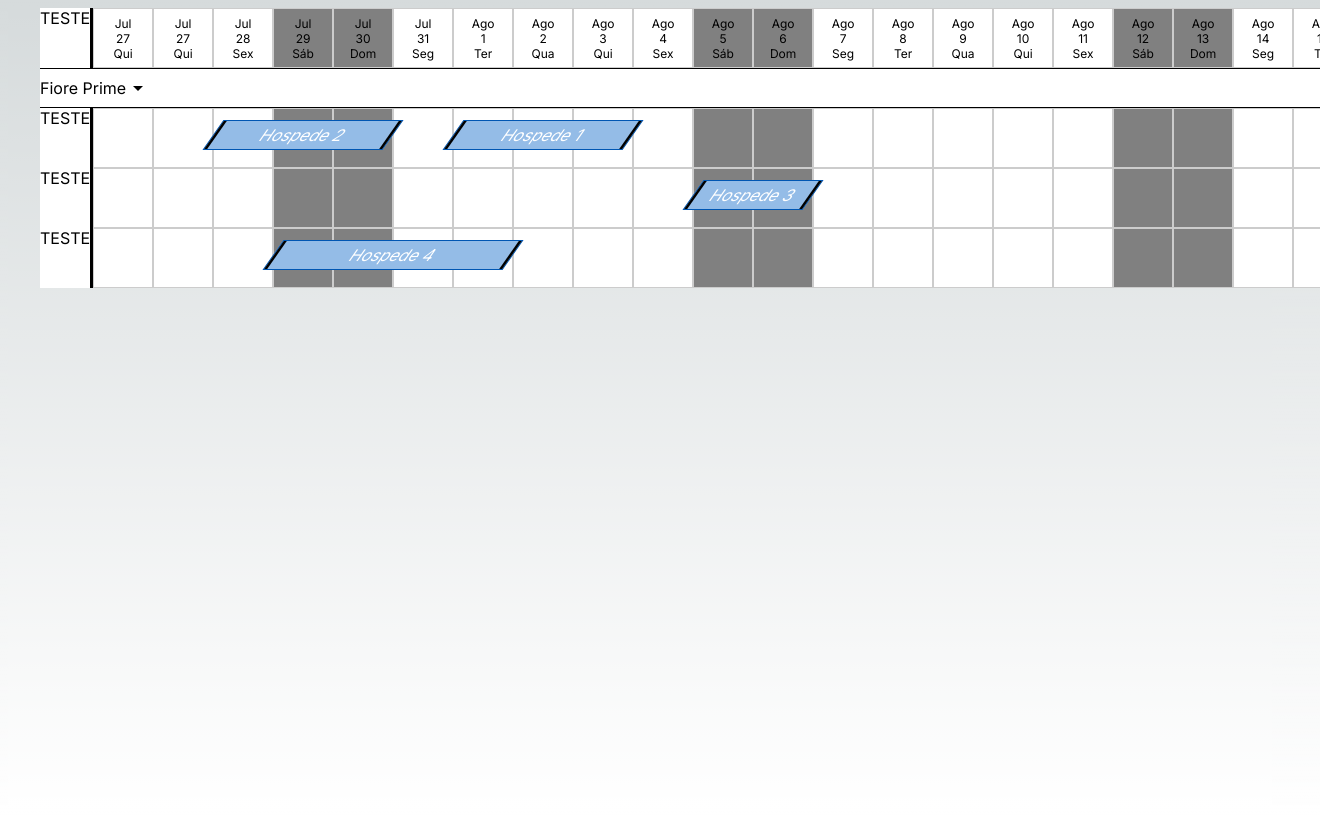
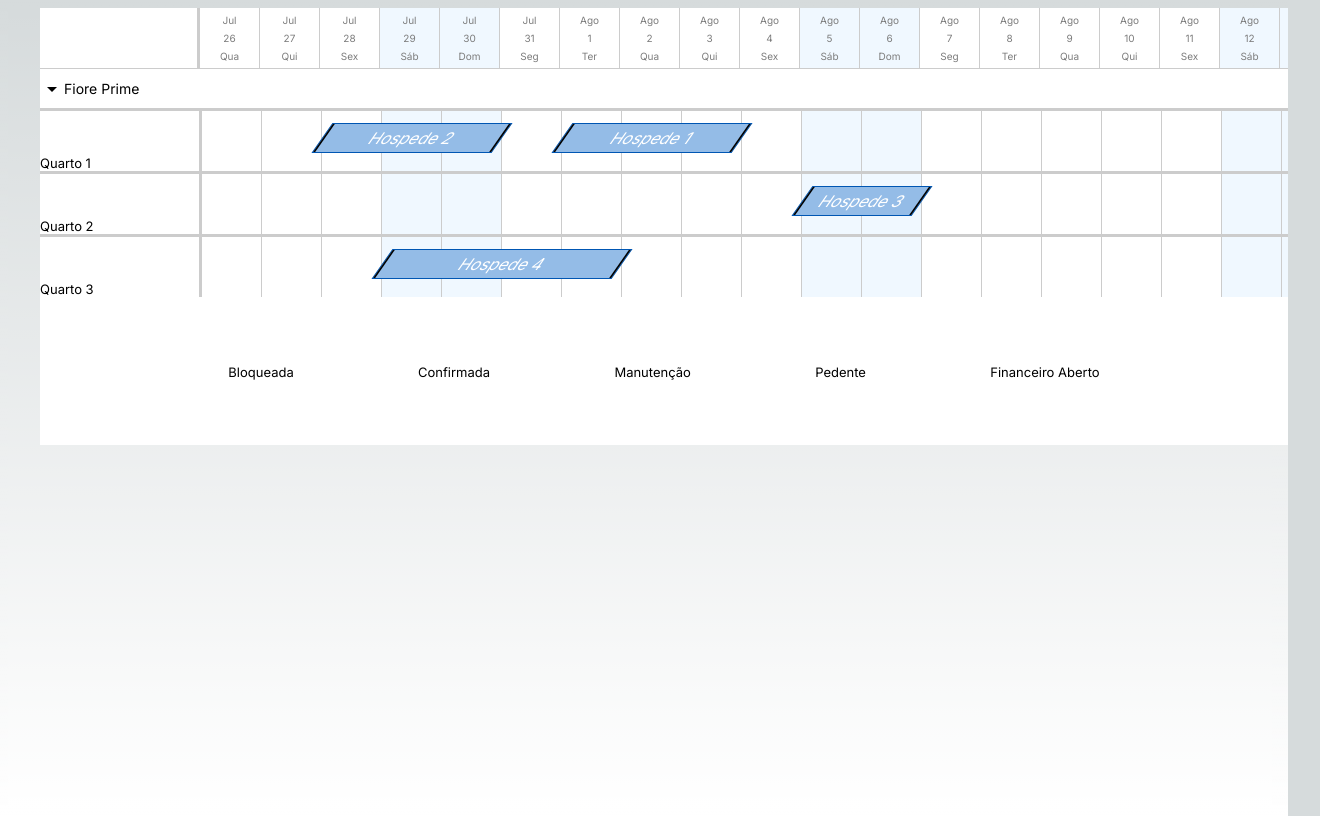
Before and after one commit to DiegoNobre0/Calendar-Componente-React.NextJS, a Next.js app: page / in a window 1280 px wide. Shown: the whole page, 1320 px wide, since content can reach past the window. Built offline with nearby package versions, Linux system fonts and the light colour scheme.

Commit message:
Ajustes para o deploy

```diff
--- a/src/app/page.module.css
+++ b/src/app/page.module.css
@@ -84,11 +84,12 @@
   height: 60px;
   display: flex;
   align-items: center;
-  justify-content: center;
-  border: 1px solid #ccc;
+  justify-content: space-evenly;
+  border-right: 1px solid #ccc;
   flex-direction: column;
   overflow: auto;
-  font-size: 12px;
+  font-size: 10px;
+  color: #7c7c7c;
 }
 
 .guest {
@@ -103,6 +104,10 @@
   border: 1px solid #0056b3;
   transform: skewX(-35deg);
   z-index: 10;
+}
+
+.drag-over {
+  border: 4px dotted green;
 }
 
 /* .guest:hover{
--- a/src/app/page.tsx
+++ b/src/app/page.tsx
@@ -26,8 +26,8 @@ export default function Home() {
       IdImovel: 1,
       NomeHotel: "Fiore Prime",
       IdHotel: 1,
-      CheckIn: "2023-08-01",
-      CheckOut: "2023-08-03"
+      CheckIn: "2023-08-01T12:00:00",
+      CheckOut: "2023-08-03T12:00:00"
     },
 
     {
@@ -36,8 +36,8 @@ export default function Home() {
       IdImovel: 1,
       NomeHotel: "Fiore Prime",
       IdHotel: 1,
-      CheckIn: "2023-07-28",
-      CheckOut: "2023-07-30"
+      CheckIn: "2023-07-28T12:00:00",
+      CheckOut: "2023-07-30T12:00:00"
     },
 
     {
@@ -46,8 +46,8 @@ export default function Home() {
       IdImovel: 2,
       NomeHotel: "Fiore Prime",
       IdHotel: 1,
-      CheckIn: "2023-08-05",
-      CheckOut: "2023-08-06"
+      CheckIn: "2023-08-05T12:00:00",
+      CheckOut: "2023-08-06T12:00:00"
     },
 
     {
@@ -56,8 +56,8 @@ export default function Home() {
       IdImovel: 3,
       NomeHotel: "Fiore Prime",
       IdHotel: 1,
-      CheckIn: "2023-07-29",
-      CheckOut: "2023-08-01"
+      CheckIn: "2023-07-29T12:00:00",
+      CheckOut: "2023-08-01T12:00:00"
     }
   ]);
 
@@ -91,8 +91,8 @@ export default function Home() {
 
   const groupedReservationsList = Object.values(reservationsByBedrooms);
 
-  const dataInicio: any = new Date('2023-07-26');
-  const dataFim: any = new Date('2023-08-30');
+  const dataInicio: any = new Date('2023-07-26T12:00:00');
+  const dataFim: any = new Date('2023-08-30T12:00:00');
 
   const mesesAbreviados = ['Jan', 'Fev', 'Mar', 'Abr', 'Mai', 'Jun', 'Jul', 'Ago', 'Set', 'Out', 'Nov', 'Dez'];
   const diasAbreviados = ['Dom', 'Seg', 'Ter', 'Qua', 'Qui', 'Sex', 'Sáb'];
@@ -102,15 +102,17 @@ export default function Home() {
   const datasIntervalo: any = [];
 
   for (let i = 0; i <= intervalo; i++) {
-    if (i == 0) {
-      const data = new Date(dataInicio);
-      data.setDate(dataInicio.getDate() + i + 1);
-      datasIntervalo.push(data);
-    }
+    // if (i == 0) {
+    //   const data = new Date(dataInicio);
+    //   data.setDate(dataInicio.getDate());
+    //   datasIntervalo.push(data);
+    // }
     const data = new Date(dataInicio);
-    data.setDate(dataInicio.getDate() + i + 1);
+    data.setDate(dataInicio.getDate() + i);
     datasIntervalo.push(data);
   }
+
+  console.log(datasIntervalo)
 
   const dayWidth = 60;
 
@@ -213,7 +215,7 @@ export default function Home() {
 
 
   const handleDayDrop = (event: any, day: any, reservationIndex: any) => {
-    // debugger
+    debugger
     event.preventDefault();
 
     const jsonObject = JSON.parse(draggedHospede);
@@ -239,8 +241,8 @@ export default function Home() {
     const checkInDate = new Date(reservation.CheckIn);
     const checkOutDate = new Date(reservation.CheckOut);
 
-    const checkInIndex = (datasIntervalo.findIndex((date: any) => date.getTime() === checkInDate.getTime()) + 1);
-    const checkOutIndex = (datasIntervalo.findIndex((date: any) => date.getTime() === checkOutDate.getTime()) + 1);
+    const checkInIndex = (datasIntervalo.findIndex((date: any) => date.getTime() === checkInDate.getTime()));
+    const checkOutIndex = (datasIntervalo.findIndex((date: any) => date.getTime() === checkOutDate.getTime()));
 
     const newCheckIn = day;
     const newCheckOut = newCheckIn + (checkOutIndex - checkInIndex);
@@ -256,26 +258,6 @@ export default function Home() {
       return _reservaton
     }))
   };
-
-  // const checkDateIn = (checkIn: any) =>{
-  //   debugger
-
-  //   reservations.forEach(reservation => {
-  //     debugger
-  //     const checkInDate = new Date(reservation.CheckIn);
-  //     const checkInIndex = (datasIntervalo.findIndex((date: any) => date.getTime() === checkInDate.getTime()) + 1)
-
-  //     if(checkIn === checkInIndex){
-  //       return 1;
-  //     }
-  //   });
-  //   return 1;
-  // }
-
-  // const checkDateout = (checkOut: any) =>{
-  //   let teste = 1;
-  //   return teste
-  // }
 
   const toggleAccordion = () => {
     setAccordionOpen(!accordionOpen);
@@ -323,28 +305,45 @@ export default function Home() {
 
 const allowDrop = (event : any) => {
   event.preventDefault();
-  event.target.style.border = "4px dotted green";
-}
 
+};
+
+// const handleDragLeave = (event: any) => {
+//   event.preventDefault();
+
+//   const jsonObject = JSON.parse(draggedHospede);
+//   event.target.style.top ='12px'
+//   event.target.style.height = '25px'
+//   event.target.style.backgroundColor = '#94bce7'
+//   event.target.style.display = 'flex'
+//   event.target.style.alignItems= 'center'
+//   event.target.style.justifycontent= 'center'
+//   event.target.style.border= '1px solid #0056b3'
+//   event.target.style.transform = 'skewX(-35deg)'
+//   event.target.style.width = `${((convertCheckOut(jsonObject.CheckOut) + 1) - convertCheckIn(jsonObject.CheckIn)) * dayWidth}px`
+//   event.target.style.left= `${convertCheckIn(jsonObject.CheckIn) * dayWidth}px`
+
+// };
+console.log(groupedReservationsList)
 
   return (
     <main className={styles.main}>
       <div style={{ display: 'flex' }}>
-        <div >
-          <div style={{ display: 'flex', width: '80rem', overflow: 'auto', cursor: 'pointer' }} ref={div1}
+        <div style={{display: 'flex'}} >
+          <div style={{ width: '10rem', backgroundColor: '#fff', borderRight: 'solid 3px #ccc' }}></div>
+          <div style={{ display: 'flex', width: '68rem', overflow: 'auto', cursor: 'pointer' }} ref={div1}
             onScroll={onScroll}
             onMouseDown={handleMouseDownDiv}
             onMouseMove={handleMouseMove}
             onMouseUp={handleMouseUp}
             onMouseLeave={handleMouseLeave}>
-            <div style={{ width: '10rem', backgroundColor: '#fff', borderRight: 'solid 3px' }}>TESTE</div>
             <div className={styles.calendar}>
               <div className={styles.daysContainer} >
                 {datasIntervalo.map((date: any, index: any) => (
                   <div
                     key={index}
                     className={`${styles.day} ${styles.draggingOver}`}
-                    style={{ backgroundColor: (diasAbreviados[date.getDay()] === 'Dom' || diasAbreviados[date.getDay()] === 'Sáb') ? 'gray' : 'white' }}
+                    style={{ backgroundColor: (diasAbreviados[date.getDay()] === 'Dom' || diasAbreviados[date.getDay()] === 'Sáb') ? '#F0F8FF' : 'white' }}
                   >
                     <span style={{ userSelect: 'none' }}>{mesesAbreviados[date.getMonth()]}</span>
                     <span style={{ textAlign: 'center', userSelect: 'none' }}>{date.getDate()}</span>
@@ -356,24 +355,23 @@ const allowDrop = (event : any) => {
           </div>
         </div>
       </div>
-      <div style={{ width: '80rem' }}>
-        <div onClick={toggleAccordion} style={{ height: '2.5rem', display: 'flex', justifyContent: 'flex-start', borderTop: 'solid 1px', borderBottom: 'solid 1px', background: '#fff', alignItems: 'center' }}>
-          Fiore Prime
-        <ArrowDropDownIcon></ArrowDropDownIcon>
-        </div>
-
+      <div onClick={toggleAccordion} style={{ height: '2.5rem', display: 'flex', justifyContent: 'flex-start', background: '#fff', alignItems: 'center', borderTop: 'solid 1px #ccc', fontSize:'14px' }}>
+      <ArrowDropDownIcon></ArrowDropDownIcon>
+         Fiore Prime
+      </div>
         {accordionOpen && (
-          <div>
+          <div style={{ display: 'flex' , flexDirection:'column'}}>
             {groupedReservationsList.map((hospedes: any, index: any,) => {
-              // debugger
               return (
-                <div key={index}>
-                  <div>
-                    <div >
-                      <div style={{ display: 'flex', overflow: 'hidden' }} ref={(element) => {
+                <div key={index} style={{display:'flex', borderTop: 'solid  #ccc'}}>
+                    <div style={{ width: '20rem', backgroundColor: '#fff', borderRight: 'solid 3px #ccc', display: 'flex', justifyContent: 'end', flexDirection:  'column', fontSize:'13px'  }}>
+                      <span>
+                        Quarto {index + 1}
+                      </span>
+                    </div>
+                    <div style={{ display: 'flex', overflow: 'hidden' }} ref={(element) => {
                         div2.current[index] = element as any
                       }} onScroll={onScroll}>
-                        <div style={{ width: '10rem', backgroundColor: '#fff', borderRight: 'solid 3px' }}>TESTE</div>
                         <div className={styles.calendar}>
                           <div className={styles.daysContainer}>
                             {datasIntervalo.map((date: any, index: any) => {
@@ -381,11 +379,10 @@ const allowDrop = (event : any) => {
                                 <div
                                   key={index}
                                   className={`${styles.day} ${styles.draggingOver}`}
-                                  // onDragOver={(event) => event.preventDefault()}
+                                  onDragOver={(event) => allowDrop(event)}
                                   onDrop={(event) => handleDayDrop(event, index, draggedHospede)}
                                   onClick={(event) => addReservation(event, index)}
-                                  onDragOver={(event) => allowDrop(event)}
-                                  style={{ backgroundColor: (diasAbreviados[date.getDay()] === 'Dom' || diasAbreviados[date.getDay()] === 'Sáb') ? 'gray' : 'white' }}
+                                  style={{ backgroundColor: (diasAbreviados[date.getDay()] === 'Dom' || diasAbreviados[date.getDay()] === 'Sáb') ? '#F0F8FF' : 'white' }}
                                 >
                                   <span className={styles.clipPath}>{mesesAbreviados[date.getMonth()]}</span>
                                   <span className={styles.clipPath} style={{ textAlign: 'center' }}>{date.getDate()}</span>
@@ -399,8 +396,8 @@ const allowDrop = (event : any) => {
                                 key={indexador}
                                 className={`${styles.guest} ${styles.draggingGuest}`}
                                 style={{
-                                  left: `${convertCheckIn(reservation.CheckIn) * dayWidth}px`,
-                                  width: `${((convertCheckOut(reservation.CheckOut) + 1) - convertCheckIn(reservation.CheckIn)) * dayWidth}px`,
+                                  left: `${(convertCheckIn(reservation.CheckIn) * dayWidth)}px`,
+                                  width: `${((convertCheckOut(reservation.CheckOut) + 1) - convertCheckIn(reservation.CheckIn)) * 60}px`,
                                   height: `${dayWidth/2}px`,
                                   cursor: 'move',
                                   display: 'flex',
@@ -417,7 +414,7 @@ const allowDrop = (event : any) => {
                                     cursor: 'col-resize',
                                     background: 'black',
                                     height: '100%',
-                                    width: '3px'
+                                    width: '2px'
                                   }}
                                   onMouseDown={(e) => handleMouseDown(e, true, reservation)}
                                 >
@@ -430,7 +427,7 @@ const allowDrop = (event : any) => {
                                     cursor: 'col-resize',
                                     background: 'black',
                                     height: '100%',
-                                    width: '3px'
+                                    width: '2px'
                                   }}
                                   onMouseDown={(e) => handleMouseDown(e, false, reservation)}
                                 >
@@ -441,12 +438,28 @@ const allowDrop = (event : any) => {
                         </div>
                       </div>
                     </div>
-                  </div>
-                </div>
+
+
               )
             })}
           </div>
         )}
+      <div style={{ display: 'flex', background:'white', padding: '4rem', justifyContent: 'space-evenly' }}>
+        <div>
+          <span style={{fontSize:'13px'}}>Bloqueada</span>
+        </div>
+        <div>
+          <span style={{fontSize:'13px'}}>Confirmada</span>
+        </div>
+        <div>
+          <span style={{fontSize:'13px'}}>Manutenção</span>
+        </div>
+        <div>
+          <span style={{fontSize:'13px'}}>Pedente</span>
+        </div>
+        <div>
+          <span style={{fontSize:'13px'}}>Financeiro Aberto</span>
+        </div>
       </div>
     </main>
   )
```
